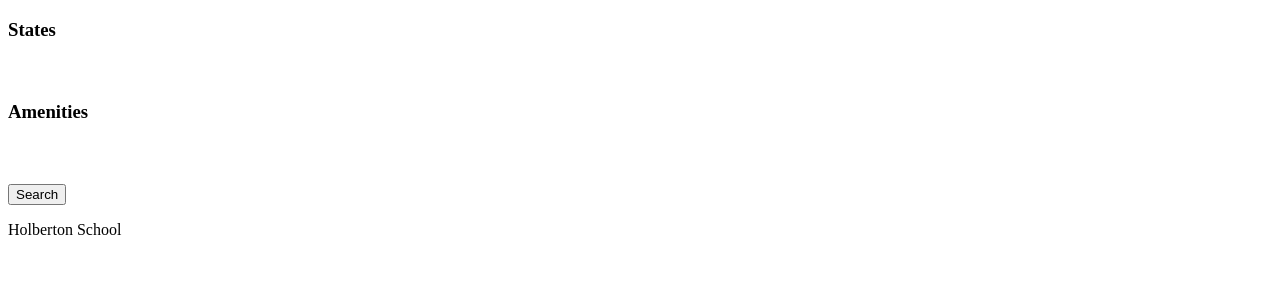
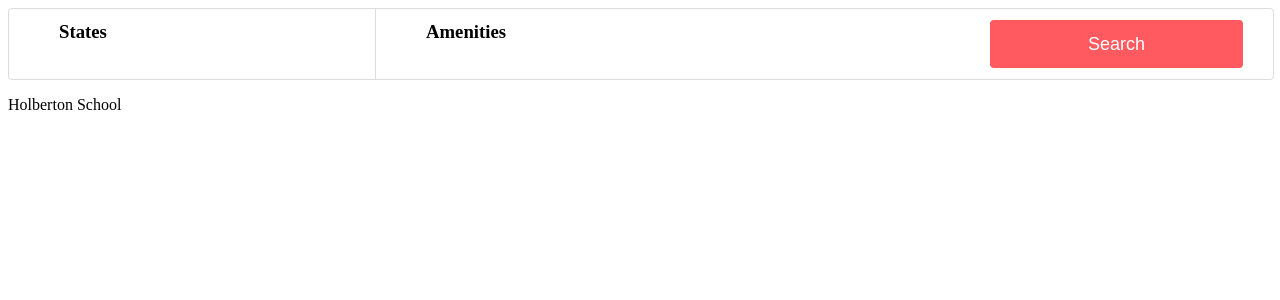
Before and after one commit to sommyvick/AirBnB_clone_v3, a Flask app: page /hbnb_filters in a window 1280 px wide. Shown: the top 300 px of the page. Run offline with Flask 3, Linux system fonts and the light colour scheme; parts of the project's set-up code (start-up, migrations or seed data) failed here and were passed over.

Commit message:
Update 6-filters.css

```diff
--- a/web_flask/static/styles/6-filters.css
+++ b/web_flask/static/styles/6-filters.css
@@ -1 +1,91 @@
-ii
+.filters {
+    background-color: white;
+    height: 70px;
+    width: 100%;
+    border: 1px solid #DDDDDD;
+    border-radius: 4px;
+    display: flex;
+    align-items: center;
+}
+
+section.filters > button{
+    font-size: 18px;
+    color: white;
+    background-color: #FF5A5F;
+    height: 48px;
+    border: 0px;
+    border-radius: 4px;
+    width: 20%;
+    margin-left: auto;
+    margin-right: 30px;
+    opacity: 1;
+}
+
+section.filters > button:hover {
+    opacity: 0.9;
+}
+
+.locations, .amenities {
+    height: 100%;
+    width: 25%;
+    padding-left: 50px;
+}
+
+.locations {
+    border-right: 1px solid #DDDDDD;
+}
+.locations > h3, .amenities > h3 {
+    font-weight: 600;
+    margin: 12px 0 5px 0;
+}
+
+.locations > h4, .amenities > h4 {
+    font-weight: 400;
+    font-size: 14px;
+    margin: 0 0 5px 0;
+}
+
+.popover {
+    display: none;
+    position: relative;
+    left: -51px;
+    background-color: #FAFAFA;
+    width: 100%;
+    border: 1px solid #DDDDDD;
+    border-radius: 4px;
+    z-index: 1;
+    padding: 30px 50px 30px 0;
+    margin-top: 17px;
+}
+
+.popover, .popover ul {
+    list-style-type: none;
+}
+.locations:hover > .popover {
+    display: block;
+}
+
+.amenities:hover > .popover {
+    display: block;
+}
+
+.popover h2 {
+    margin-top: 0px;
+    margin-bottom: 5px;
+}
+
+.locations > .popover > li {
+    margin-bottom: 30px;
+    margin-left: 30px;
+}
+.locations > .popover > li > ul {
+    padding-left: 20px;
+}
+.locations > .popover > li > ul > li {
+    margin-bottom: 10px;
+}
+
+.amenities > .popover > li {
+    margin-left: 50px;
+    margin-bottom: 10px;
+}
```
